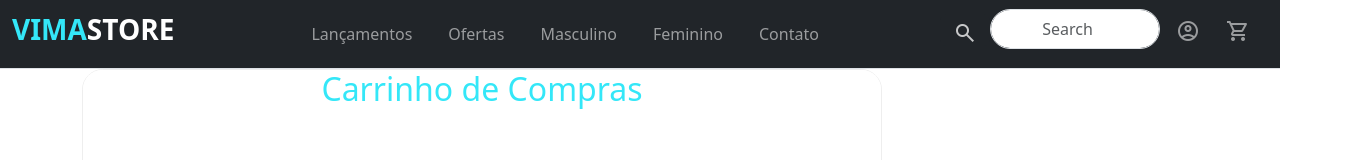
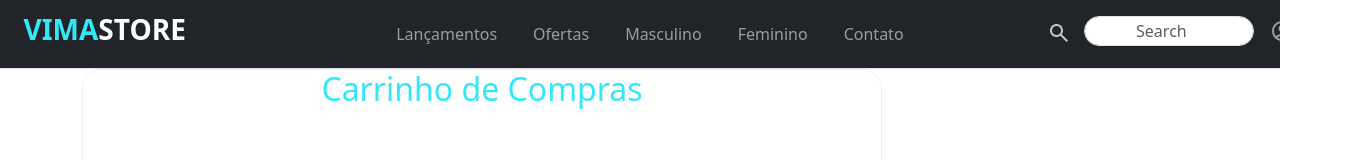
Before and after one commit to MatheusJr014/FrontEnd-Vima, a Vue app: page /carrinho in a window 1280 px wide. Shown: the top 160 px of the page, 1362 px wide, since content can reach past the window. Built offline with nearby package versions, Linux system fonts and the light colour scheme; no server answers.

Commit message:
alteracoes_navbar

```diff
--- a/src/components/HomeComponents.vue
+++ b/src/components/HomeComponents.vue
@@ -124,7 +124,6 @@ onMounted(() => {
 }
 
 .card .price {
-
   font-size: 1.1em;
   position: absolute;
   left: 10%;
--- a/src/components/NavBarComponent.vue
+++ b/src/components/NavBarComponent.vue
@@ -25,10 +25,10 @@
         </ul>
         <ul class="navbar-nav ms-auto">
           <form class="d-flex" role="search" style="height: 2rem; margin-top: 3.5px;">
-            <button class="btn btn-light" type="submit" style="background-color: #212529; border-color: #212529;">
+            <button class="btn btn-light" type="submit" style="background-color: #212529; border-color: #212529; ">
               <span class="material-symbols-outlined" style="color: #C7C8C9;">search</span>
             </button>
-            <input class="form-control me-2" type="search" placeholder="Search" aria-label="Search" style="border-radius: 50rem; width: 170px; height: 40px; text-align: center; margin-top: -5px;">
+            <input class="form-control me-2" type="search" placeholder="Search" aria-label="Search" style="border-radius: 50rem; width: 170px; height: 30px; text-align: center; margin-top: 2px">
           </form>
           <li class="nav-item nav-car ms-auto">
             <router-link class="nav-link" aria-current="page" to="/login"><span class="material-symbols-outlined">account_circle</span></router-link>
@@ -61,10 +61,15 @@
   color: var(--tex-color);
   font-size: 28px;
   font-weight: bold;
+  margin-left: 0.9vw;
+  margin-right: 5vw;
 }
+
 .navbar-nav.search{
   left: 50px;
 }
+
+
 
 
 .logo i {
@@ -83,6 +88,7 @@
 .central-nav {
   display: flex;
   justify-content: center;
+  width: 60vw;
   flex: 1;
 }
 
```
